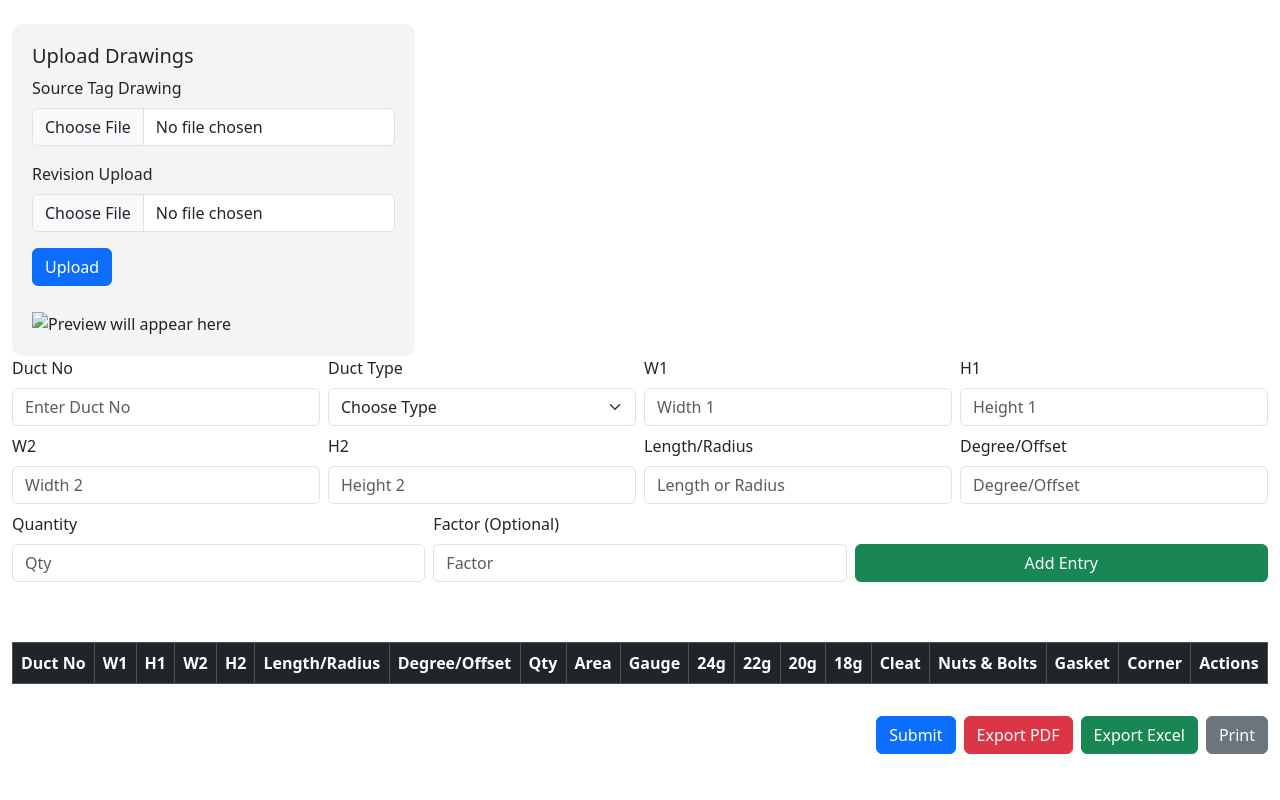
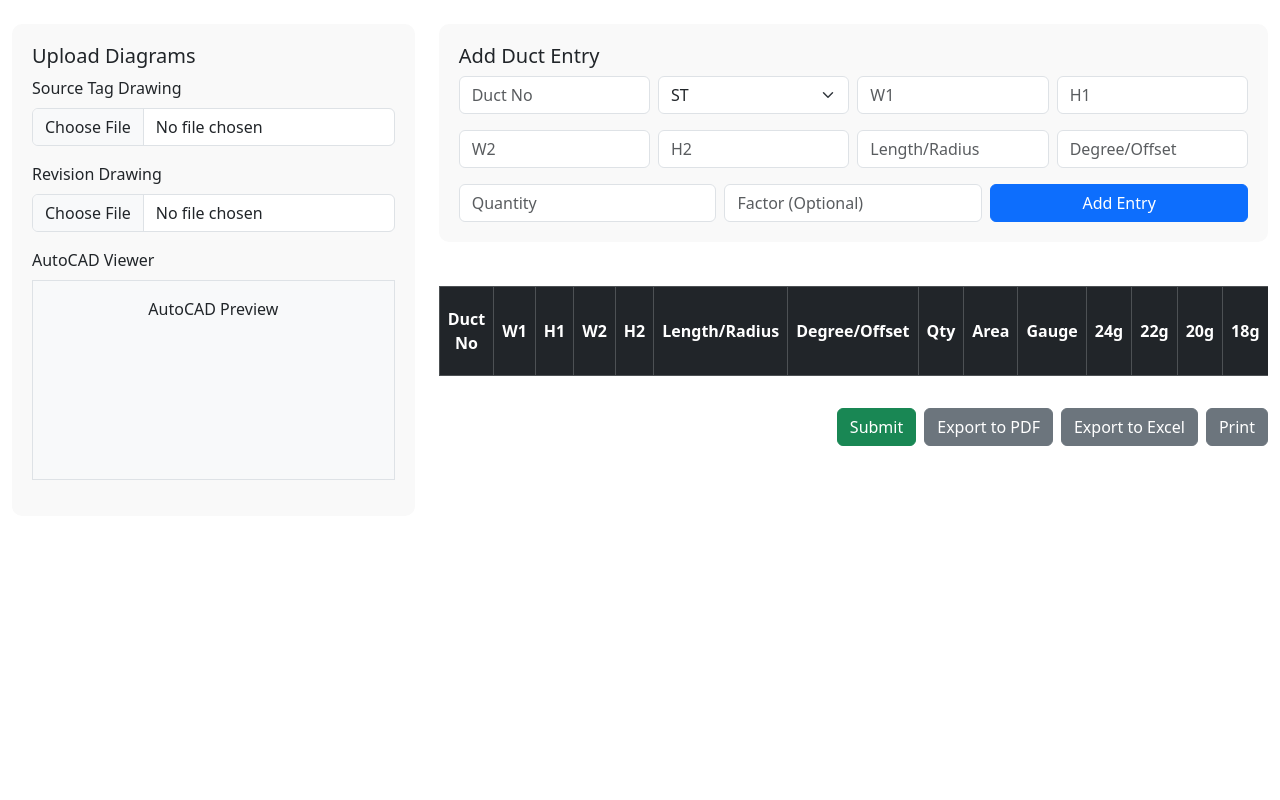
Before and after one commit to kumartech-maker/Ducting_project, a Flask app: template app/templates/measurement_sheet.html in a window 1280 px wide. Run offline with Flask 3, Linux system fonts and the light colour scheme; the template is opened without the code that fills it, so the values that code supplies are empty.

Commit message:
Update measurement_sheet.html

```diff
--- a/app/templates/measurement_sheet.html
+++ b/app/templates/measurement_sheet.html
@@ -6,119 +6,81 @@
   <link href="https://cdn.jsdelivr.net/npm/bootstrap@5.3.2/dist/css/bootstrap.min.css" rel="stylesheet" />
   <style>
     .form-section {
-      background: #f4f4f4;
+      background: #f9f9f9;
       border-radius: 10px;
       padding: 20px;
     }
     .table-section {
-      overflow-x: auto;
+      max-height: 400px;
+      overflow-y: auto;
       margin-top: 20px;
     }
-    .preview-image {
-      max-width: 100%;
-      height: auto;
-      margin-top: 10px;
-    }
-    .right-form input, .right-form select {
-      margin-bottom: 10px;
-    }
-    .table th, .table td {
+    th, td {
       vertical-align: middle;
-      white-space: nowrap;
+      text-align: center;
     }
   </style>
 </head>
 <body>
 <div class="container-fluid mt-4">
   <div class="row">
-
-      <!-- Left Side: File Uploads & Preview -->
+    <!-- Left: File Upload Section -->
     <div class="col-md-4">
       <div class="form-section">
-          <h5>Upload Drawings</h5>
-          <form enctype="multipart/form-data" method="POST" action="/upload-drawing">
+        <h5>Upload Diagrams</h5>
         <div class="mb-3">
-              <label for="sourceTag" class="form-label">Source Tag Drawing</label>
-              <input type="file" name="source_tag" id="sourceTag" class="form-control" accept="image/*,.dwg" />
+          <label class="form-label">Source Tag Drawing</label>
+          <input type="file" class="form-control">
         </div>
         <div class="mb-3">
-              <label for="revision" class="form-label">Revision Upload</label>
-              <input type="file" name="revision" id="revision" class="form-control" accept="image/*,.dwg" />
+          <label class="form-label">Revision Drawing</label>
+          <input type="file" class="form-control">
         </div>
         <div class="mb-3">
-              <button type="submit" class="btn btn-primary">Upload</button>
+          <label class="form-label">AutoCAD Viewer</label>
+          <div class="border p-3 text-center bg-light" style="height: 200px;">AutoCAD Preview</div>
         </div>
-          </form>
-          <img id="preview" class="preview-image" src="" alt="Preview will appear here" />
       </div>
     </div>
 
-      <form id="duct-entry-form">
-  <div class="row g-2 mb-2">
+    <!-- Right: Duct Entry Form -->
+    <div class="col-md-8">
+      <div class="form-section">
+        <h5>Add Duct Entry</h5>
+        <div class="row g-2">
+          <div class="col"><input type="text" id="duct_no" class="form-control" placeholder="Duct No"></div>
           <div class="col">
-      <label for="duct_no" class="form-label">Duct No</label>
-      <input type="text" class="form-control" id="duct_no" placeholder="Enter Duct No">
-    </div>
-    <div class="col">
-      <label for="duct_type" class="form-label">Duct Type</label>
-      <select class="form-select" id="duct_type">
-        <option selected disabled>Choose Type</option>
-        <option value="st">Straight</option>
+            <select id="duct_type" class="form-select">
+              <option value="st">ST</option>
               <option value="elb">Elbow</option>
               <option value="red">Reducer</option>
-        <option value="dm">Dampers</option>
+              <option value="dm">Damper</option>
               <option value="offset">Offset</option>
               <option value="shoe">Shoe</option>
               <option value="vanes">Vanes</option>
             </select>
           </div>
+          <div class="col"><input type="number" id="w1" class="form-control" placeholder="W1"></div>
+          <div class="col"><input type="number" id="h1" class="form-control" placeholder="H1"></div>
+        </div>
+        <div class="row g-2 mt-2">
+          <div class="col"><input type="number" id="w2" class="form-control" placeholder="W2"></div>
+          <div class="col"><input type="number" id="h2" class="form-control" placeholder="H2"></div>
+          <div class="col"><input type="number" id="length" class="form-control" placeholder="Length/Radius"></div>
+          <div class="col"><input type="text" id="degree" class="form-control" placeholder="Degree/Offset"></div>
+        </div>
+        <div class="row g-2 mt-2">
+          <div class="col"><input type="number" id="quantity" class="form-control" placeholder="Quantity"></div>
+          <div class="col"><input type="number" id="factor" class="form-control" placeholder="Factor (Optional)"></div>
           <div class="col">
-      <label for="w1" class="form-label">W1</label>
-      <input type="number" class="form-control" id="w1" placeholder="Width 1">
+            <button class="btn btn-primary w-100" onclick="addDuctEntry()">Add Entry</button>
           </div>
-    <div class="col">
-      <label for="h1" class="form-label">H1</label>
-      <input type="number" class="form-control" id="h1" placeholder="Height 1">
         </div>
       </div>
 
-  <div class="row g-2 mb-2">
-    <div class="col">
-      <label for="w2" class="form-label">W2</label>
-      <input type="number" class="form-control" id="w2" placeholder="Width 2">
-    </div>
-    <div class="col">
-      <label for="h2" class="form-label">H2</label>
-      <input type="number" class="form-control" id="h2" placeholder="Height 2">
-    </div>
-    <div class="col">
-      <label for="length" class="form-label">Length/Radius</label>
-      <input type="number" class="form-control" id="length" placeholder="Length or Radius">
-    </div>
-    <div class="col">
-      <label for="degree" class="form-label">Degree/Offset</label>
-      <input type="text" class="form-control" id="degree" placeholder="Degree/Offset">
-    </div>
-  </div>
-
-  <div class="row g-2 mb-3">
-    <div class="col">
-      <label for="quantity" class="form-label">Quantity</label>
-      <input type="number" class="form-control" id="quantity" placeholder="Qty">
-    </div>
-    <div class="col">
-      <label for="factor" class="form-label">Factor (Optional)</label>
-      <input type="number" step="0.01" class="form-control" id="factor" placeholder="Factor">
-    </div>
-    <div class="col d-flex align-items-end">
-      <button type="button" class="btn btn-success w-100" onclick="addDuctEntry()">Add Entry</button>
-    </div>
-  </div>
-      </form>
-
       <!-- Live Table -->
       <div class="table-section">
-          <table class="table table-bordered table-striped mt-4" id="liveTable">
+        <table class="table table-bordered table-striped mt-4">
           <thead class="table-dark">
             <tr>
               <th>Duct No</th>
@@ -129,7 +91,7 @@
               <th>Length/Radius</th>
               <th>Degree/Offset</th>
               <th>Qty</th>
-    <th>Area</th> <!-- ✅ Added -->
+              <th>Area</th>
               <th>Gauge</th>
               <th>24g</th>
               <th>22g</th>
@@ -142,43 +104,22 @@
               <th>Actions</th>
             </tr>
           </thead>
-            <tbody id="tableBody">
-              <!-- Rows from backend will populate here -->
-            </tbody>
+          <tbody id="tableBody"></tbody>
         </table>
       </div>
 
       <!-- Bottom Buttons -->
       <div class="d-flex justify-content-end gap-2 mt-3">
-          <form method="POST" action="/submit-sheet">
-            <button class="btn btn-primary">Submit</button>
-          </form>
-          <form method="GET" action="/export/pdf">
-            <button class="btn btn-danger">Export PDF</button>
-          </form>
-          <form method="GET" action="/export/excel">
-            <button class="btn btn-success">Export Excel</button>
-          </form>
-          <form method="GET" action="/print-sheet" target="_blank">
+        <button class="btn btn-success">Submit</button>
+        <button class="btn btn-secondary">Export to PDF</button>
+        <button class="btn btn-secondary">Export to Excel</button>
         <button class="btn btn-secondary">Print</button>
-          </form>
       </div>
-
     </div>
   </div>
 </div>
 
-  <script>
-    // Optional image preview
-    document.getElementById('sourceTag').addEventListener('change', function(e) {
-      const file = e.target.files[0];
-      const reader = new FileReader();
-      reader.onload = function(event) {
-        document.getElementById('preview').src = event.target.result;
-      };
-      if (file) reader.readAsDataURL(file);
-    });
-  </script>
+<!-- JS Logic -->
 <script>
 function addDuctEntry() {
   const duct_no = document.getElementById('duct_no').value.trim();
@@ -192,8 +133,8 @@ function addDuctEntry() {
   const quantity = parseInt(document.getElementById('quantity').value) || 1;
   const factor = parseFloat(document.getElementById('factor').value) || 1;
 
+  // Area formula logic
   let area = 0;
-  // Area logic (simplified)
   if (duct_type === 'st') {
     area = 2 * (w1 + h1) * length * quantity * factor;
   } else if (duct_type === 'elb' || duct_type === 'offset') {
@@ -203,17 +144,25 @@ function addDuctEntry() {
   } else {
     area = (w1 + h1) * length * quantity * factor;
   }
-
   area = parseFloat((area / 1000000).toFixed(2)); // convert mm² to m²
 
-  // Gauge logic
+  // Gauge selection
   let gauge = '';
   if (w1 <= 750 && h1 <= 750) gauge = '24g';
   else if (w1 <= 1200 && h1 <= 1200) gauge = '22g';
   else if (w1 <= 1800 && h1 <= 1800) gauge = '20g';
   else gauge = '18g';
 
-  // Build table row
+  const g24 = gauge === '24g' ? area : '';
+  const g22 = gauge === '22g' ? area : '';
+  const g20 = gauge === '20g' ? area : '';
+  const g18 = gauge === '18g' ? area : '';
+
+  const cleat = (area * 1.1).toFixed(2);
+  const bolts = (area * 0.9).toFixed(2);
+  const gasket = (area * 0.8).toFixed(2);
+  const corner = (area * 0.7).toFixed(2);
+
   const row = `
     <tr>
       <td>${duct_no}</td>
@@ -224,16 +173,16 @@ function addDuctEntry() {
       <td>${length}</td>
       <td>${degree}</td>
       <td>${quantity}</td>
-      <td>${area}</td> <!-- ✅ Correct Area -->
+      <td>${area}</td>
       <td>${gauge}</td>
-      <td>${gauge === '24g' ? area : ''}</td>
-      <td>${gauge === '22g' ? area : ''}</td>
-      <td>${gauge === '20g' ? area : ''}</td>
-      <td>${gauge === '18g' ? area : ''}</td>
-      <td>${(area * 1.1).toFixed(2)}</td>
-      <td>${(area * 0.9).toFixed(2)}</td>
-      <td>${(area * 0.8).toFixed(2)}</td>
-      <td>${(area * 0.7).toFixed(2)}</td>
+      <td>${g24}</td>
+      <td>${g22}</td>
+      <td>${g20}</td>
+      <td>${g18}</td>
+      <td>${cleat}</td>
+      <td>${bolts}</td>
+      <td>${gasket}</td>
+      <td>${corner}</td>
       <td><button class="btn btn-sm btn-danger">Delete</button></td>
     </tr>
   `;
```
Lines whose indentation alone changed are shown as unchanged.
